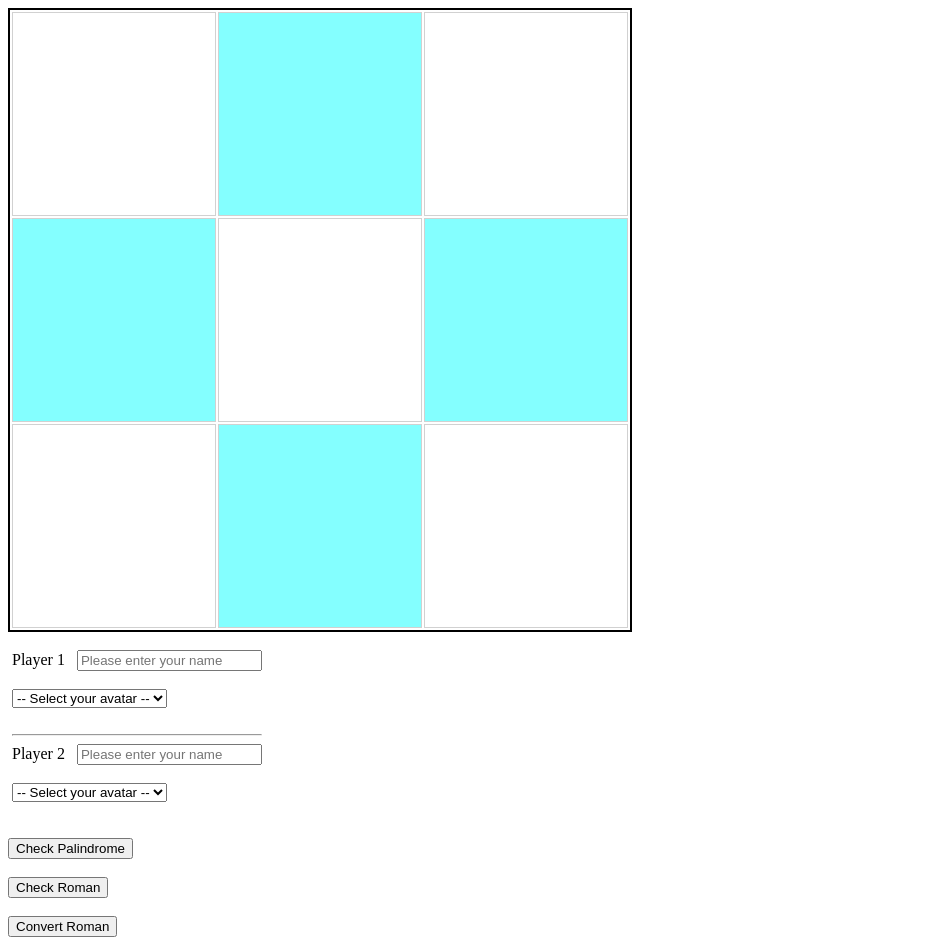
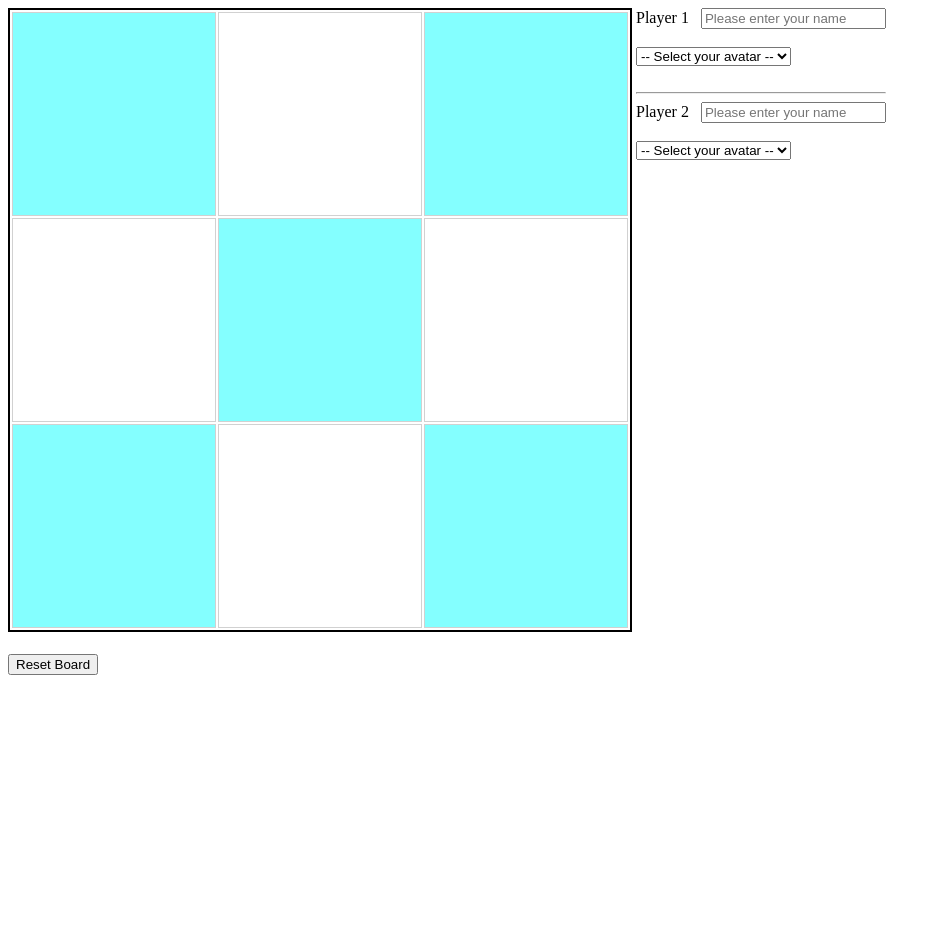
Before and after one commit to Eun0628/Eun0628.github.io, a plain HTML site: page TicTacToeHW.html in a window 1280 px wide. Shown: the whole page, without its empty margins (0-941 px from the left). After the commit the page ends 800 px from the top, so only its background shows below. Drawn offline with Linux system fonts and the light colour scheme.

Commit message:
Update TicTacToeHW.html

```diff
--- a/TicTacToeHW.html
+++ b/TicTacToeHW.html
@@ -7,50 +7,46 @@
 </head>
 <body>
 
+<!--
 	<table>
 		<tr>
-			<td class="odd"></td>
-			<td class="even"></td>
-			<td class="odd"></td>
+			<td class="odd" id="square0" onclick="changesqare('square0')"></td>
+			<td class="even" id="square1" onclick="changesqare('square1')"></td>
+			<td class="odd" id="square2" onclick="changesqare('square2')"></td>
 		</tr>
 		<tr>
-			<td class="even"></td>
-			<td class="odd"></td>
-			<td class="even"></td>
+			<td class="even" id="square3" onclick="changesqare('square3')"></td>
+			<td class="odd" id="square4" onclick="changesqare('square4')"></td>
+			<td class="even" id="square5" onclick="changesqare('square5')"></td>
 		</tr>
 		<tr>
-			<td class="odd"></td>
-			<td class="even"></td>
-			<td class="odd"></td>
+			<td class="odd" id="square6" onclick="changesqare('square6')"></td>
+			<td class="even" id="square7" onclick="changesqare('square7')"></td>
+			<td class="odd" id="square8" onclick="changesqare('square8')"></td>
 		</tr>
 	</table>
 	<br>
+-->
 
 <div id="gameArea">
 	<div id="gameBoard">
 	<script>
-		/*
-		for (var n = 1; n <= 5000; n++) {
-			documnet.writeln(n + "<br>");
-		}
-
 		var counter = 0;
 		var builder = "<table>";
 		for (var n = 0; n < 3; n++) {
 			builder += "<tr>";
 			for (var i = 0; i < 3; i++) {
 				if (counter % 2 == 0) {
-					builder += "<td class='even'></td>"
+					builder += "<td onclick='changeSquare(\"square" + counter + "\")' class='even' id='square" + counter + "'></td>";
 				} else {
-					builder += "<td class='odd'></td>"
+					builder += "<td onclick='changeSquare(\"square" + counter + "\")' class='odd' id='square" + counter + "'></td>";
 				}
+			counter++;
 			}
-
 			builder += "</tr>";
 		}
 		builder += "</table>";
 		document.writeln(builder);
-		*/
 	</script>
 	</div>
 	<div id="playerInfo">
@@ -78,11 +74,15 @@
 			<option value="호떡">호떡</option>
 		</select>
 		<div id="player2Info"></div>
-		<br>
 	</div>
 </div>
 
 	<br>
+	<button onclick="reset()">Reset Board</button>
+
+</body>
+</html>
+<!--
 	<button onclick="isPalindrome()">Check Palindrome</button>
 	<br>
 	<br>
@@ -90,5 +90,4 @@
 	<br>
 	<br>
 	<button onclick="convertRoman()">Convert Roman</button>
-</body>
-</html>
+-->
```
